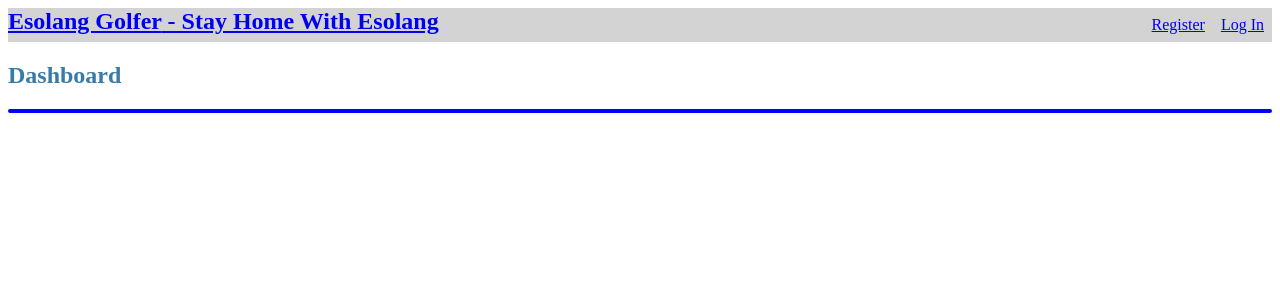
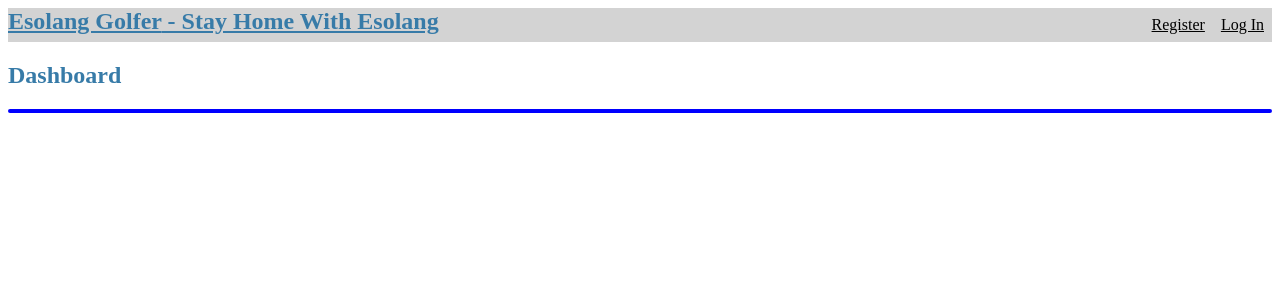
Before and after one commit to hiromi-mi/esolang_golfer_prototype, a Flask app: template templates/index.html in a window 1280 px wide. Shown: the top 300 px of the page. Run offline with Flask 2, Linux system fonts and the light colour scheme; the template is opened without the code that fills it, so the values that code supplies are empty; parts of the project's set-up code (start-up, migrations or seed data) failed here and were passed over.

Commit message:
a:color:inherif in style.css

```diff
--- a/static/style.css
+++ b/static/style.css
@@ -18,9 +18,10 @@ form label { font-weight: bold; }
 .user-esolang {
    background-color:yellow;
 }
-a:visited {
+a {
   color: inherit;
 }
+
 @media screen and (max-width: 900px) {
    .nav-large {display: none;}
 }
```
